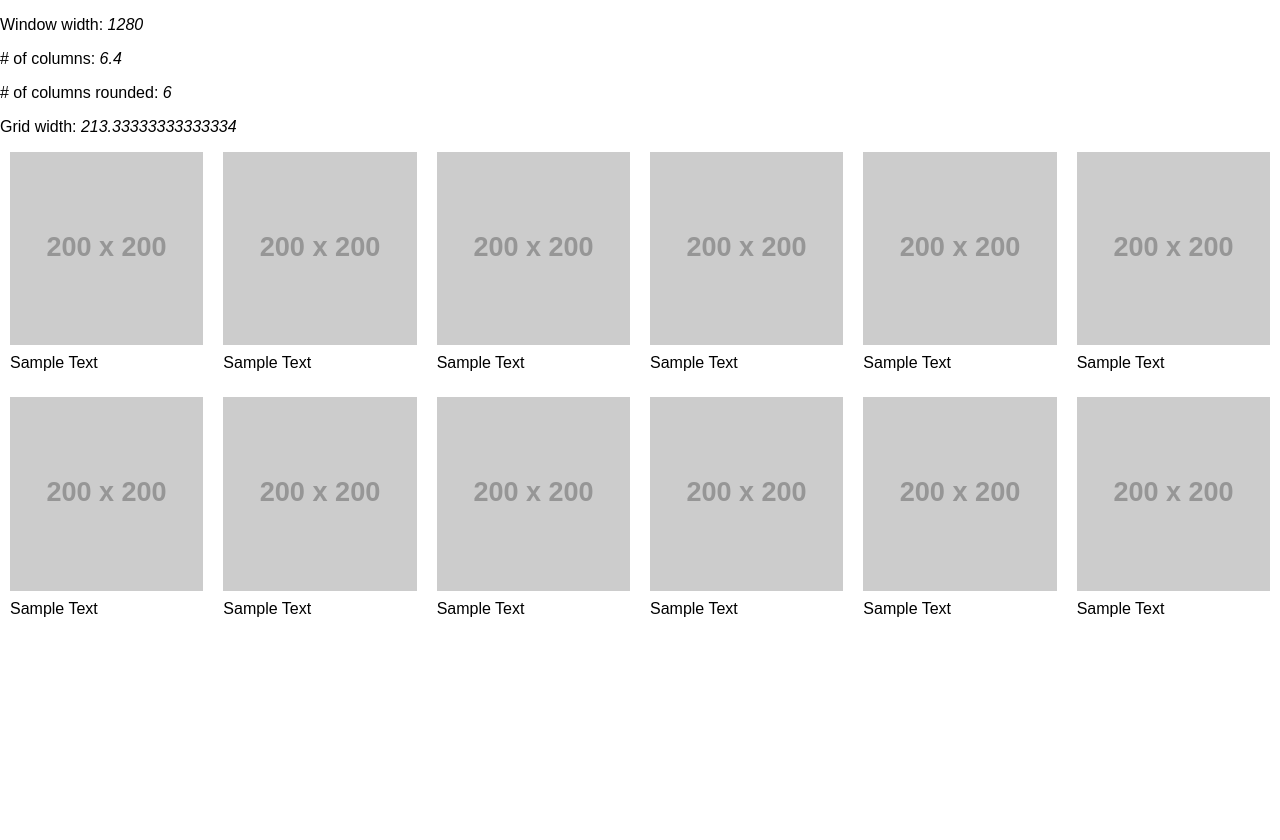
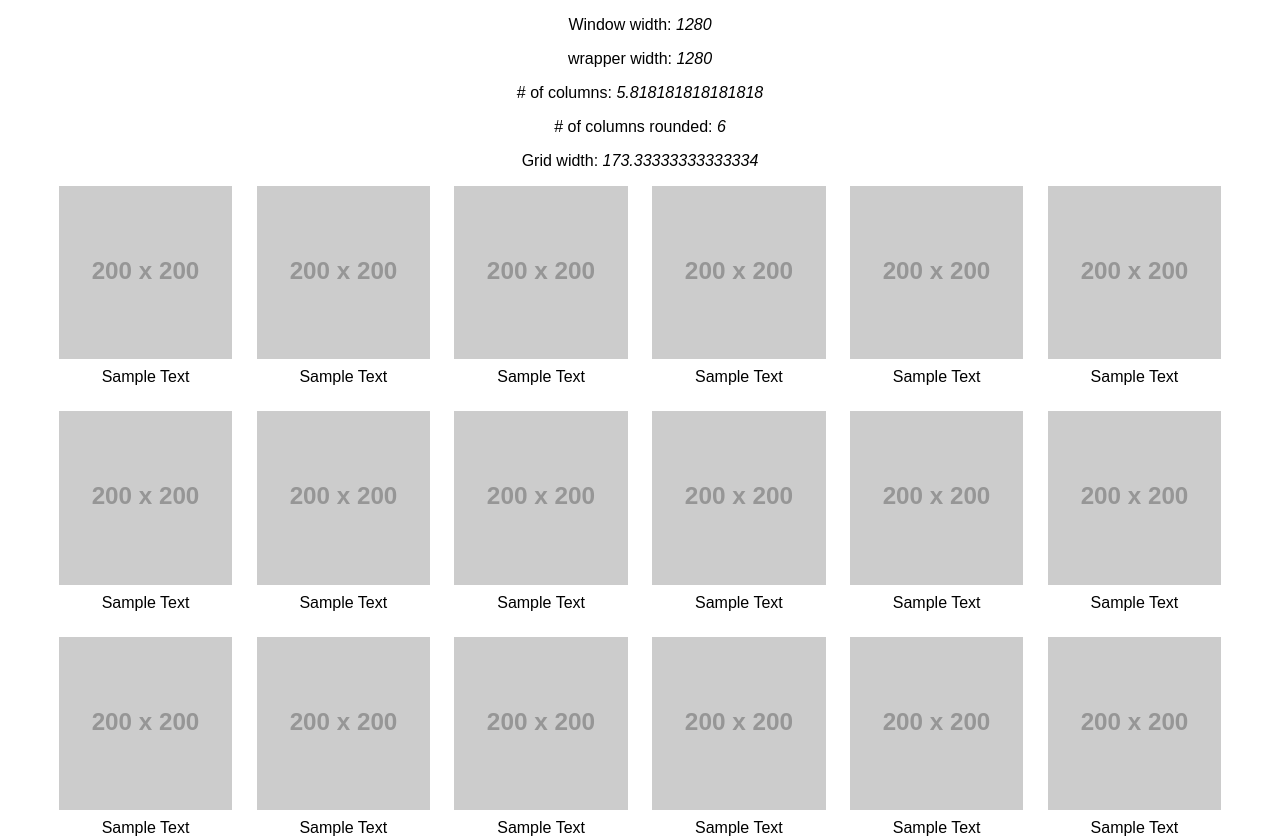
Before and after one commit to gaddafirusli/rdio-grid, a plain HTML site: page Build/index.html in a window 1280 px wide. Shown: the top 840 px of the page. Before the commit the page ends 800 px from the top, so only its background shows below. Drawn offline with Linux system fonts and the light colour scheme; placeholder pictures from the web are drawn by us.

Commit message:
fix flickering when resizing down in webkit browser, and CSS update

```diff
--- a/Build/assets/js/app.js
+++ b/Build/assets/js/app.js
@@ -10,17 +10,23 @@ $(window).resize(function() {
 function recalculate() {
 
 	//Variables and calculations
-	var grid_width = $('.grid').width();
-	var wrap_width = $('.wrapper').width();
-	var min_width = 200;
+	//var grid_width = $('.grid').outerWidth();
+	var body_width = $(window).width();
+	var wrap_width = $(".wrapper").width();
+
+	var min_width = 220;
 	var col =  (wrap_width / min_width);
 	var col_rounded =  Math.round(wrap_width / min_width);
-	$('.grid').width((wrap_width/col_rounded)-20);
+	var grid_width = ((wrap_width/col_rounded)-40);
+
+	$('.grid').width(grid_width);
+
 
 	//Displaying values
-	$('#ww').html(wrap_width);
+	$('#wrw').html(wrap_width);
+	$('#ww').html(body_width);
 	$('#col').html(col);
 	$('#colrounded').html(col_rounded);
-	$('#grid').html(wrap_width/col_rounded);
+	$('#grid').html(grid_width);
 
 }
--- a/Build/index.html
+++ b/Build/index.html
@@ -44,11 +44,24 @@
 
   <section>
     <!-- Write your HTML! -->
-    <div class="wrapper">
-    	<p>Window width: <em id="ww">#</em></p>
+        	<p>Window width: <em id="ww">#</em></p>
+        	<p>wrapper width: <em id="wrw">#</em></p>
     	<p># of columns: <em id="col">#</em></p>
     	<p># of columns rounded: <em id="colrounded">#</em></p>
     	<p>Grid width: <em id="grid">#</em></p>
+    <div class="wrapper">
+    	<div class="grid"><img src="http://www.placehold.it/200x200" /> <p>Sample Text</p></div>
+    	<div class="grid"><img src="http://www.placehold.it/200x200" /> <p>Sample Text</p></div>
+    	<div class="grid"><img src="http://www.placehold.it/200x200" /> <p>Sample Text</p></div>
+    	<div class="grid"><img src="http://www.placehold.it/200x200" /> <p>Sample Text</p></div>
+    	<div class="grid"><img src="http://www.placehold.it/200x200" /> <p>Sample Text</p></div>
+    	<div class="grid"><img src="http://www.placehold.it/200x200" /> <p>Sample Text</p></div>
+    	<div class="grid"><img src="http://www.placehold.it/200x200" /> <p>Sample Text</p></div>
+    	<div class="grid"><img src="http://www.placehold.it/200x200" /> <p>Sample Text</p></div>
+    	<div class="grid"><img src="http://www.placehold.it/200x200" /> <p>Sample Text</p></div>
+    	<div class="grid"><img src="http://www.placehold.it/200x200" /> <p>Sample Text</p></div>
+    	<div class="grid"><img src="http://www.placehold.it/200x200" /> <p>Sample Text</p></div>
+    	<div class="grid"><img src="http://www.placehold.it/200x200" /> <p>Sample Text</p></div>
     	<div class="grid"><img src="http://www.placehold.it/200x200" /> <p>Sample Text</p></div>
     	<div class="grid"><img src="http://www.placehold.it/200x200" /> <p>Sample Text</p></div>
     	<div class="grid"><img src="http://www.placehold.it/200x200" /> <p>Sample Text</p></div>
--- a/assets/css/style.scss
+++ b/assets/css/style.scss
@@ -3,9 +3,14 @@
 	padding: 0;
 	margin:0;
 }
-
+html{
+ height: 100%;
+}
 body {
   background:#fff;
+   height: 100%;
+   width: 100%;
+	text-align:center;
 }
 
 .wrapper{
@@ -15,7 +20,7 @@ body {
 
 .grid{
 	margin: 0 10px 25px;
-	float: left;
+	display: inline-block;
 	img{
 		width: 100%;
 		margin-bottom: 5px;
--- a/assets/js/app.js
+++ b/assets/js/app.js
@@ -10,17 +10,23 @@ $(window).resize(function() {
 function recalculate() {
 
 	//Variables and calculations
-	var grid_width = $('.grid').width();
-	var wrap_width = $('.wrapper').width();
-	var min_width = 200;
+	//var grid_width = $('.grid').outerWidth();
+	var body_width = $(window).width();
+	var wrap_width = $(".wrapper").width();
+
+	var min_width = 220;
 	var col =  (wrap_width / min_width);
 	var col_rounded =  Math.round(wrap_width / min_width);
-	$('.grid').width((wrap_width/col_rounded)-20);
+	var grid_width = ((wrap_width/col_rounded)-40);
+
+	$('.grid').width(grid_width);
+
 
 	//Displaying values
-	$('#ww').html(wrap_width);
+	$('#wrw').html(wrap_width);
+	$('#ww').html(body_width);
 	$('#col').html(col);
 	$('#colrounded').html(col_rounded);
-	$('#grid').html(wrap_width/col_rounded);
+	$('#grid').html(grid_width);
 
 }
```
Also changed, not shown: index.html (+15 -2 lines), Build/assets/css/style.css.
